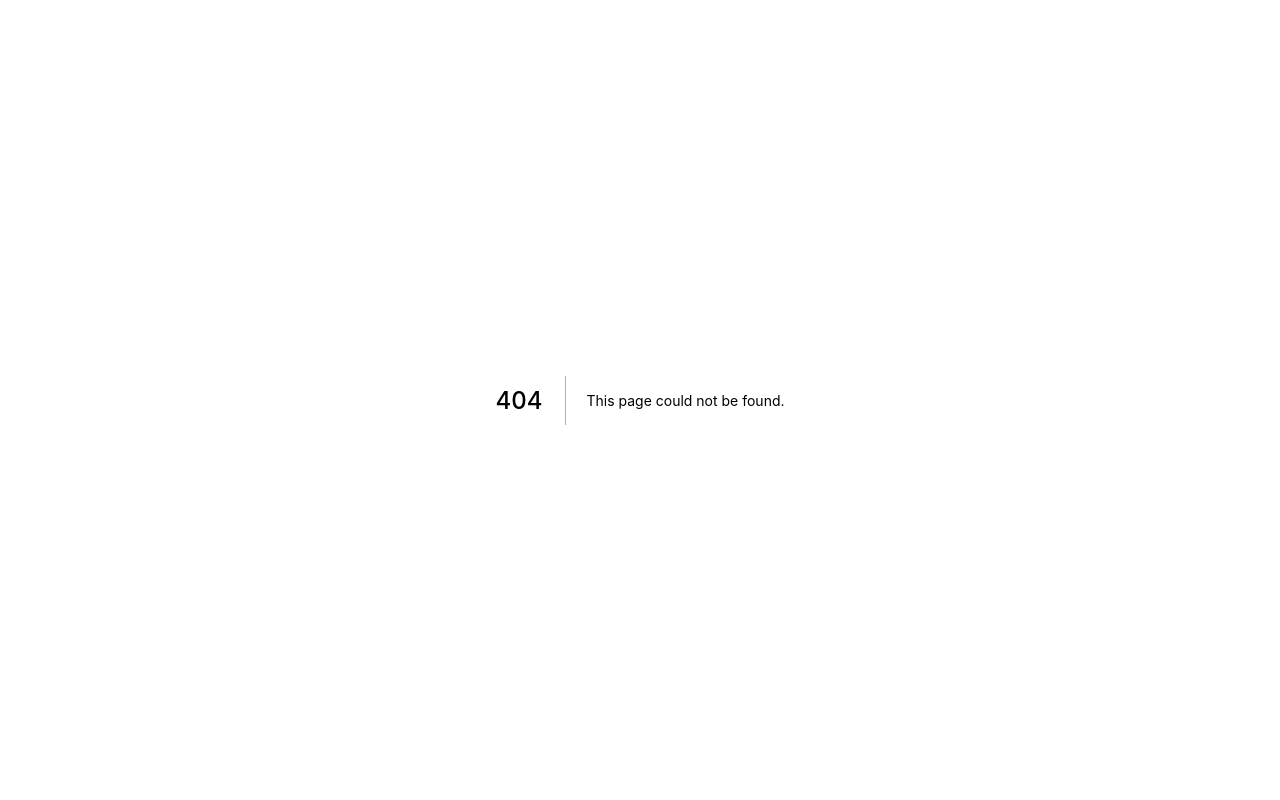
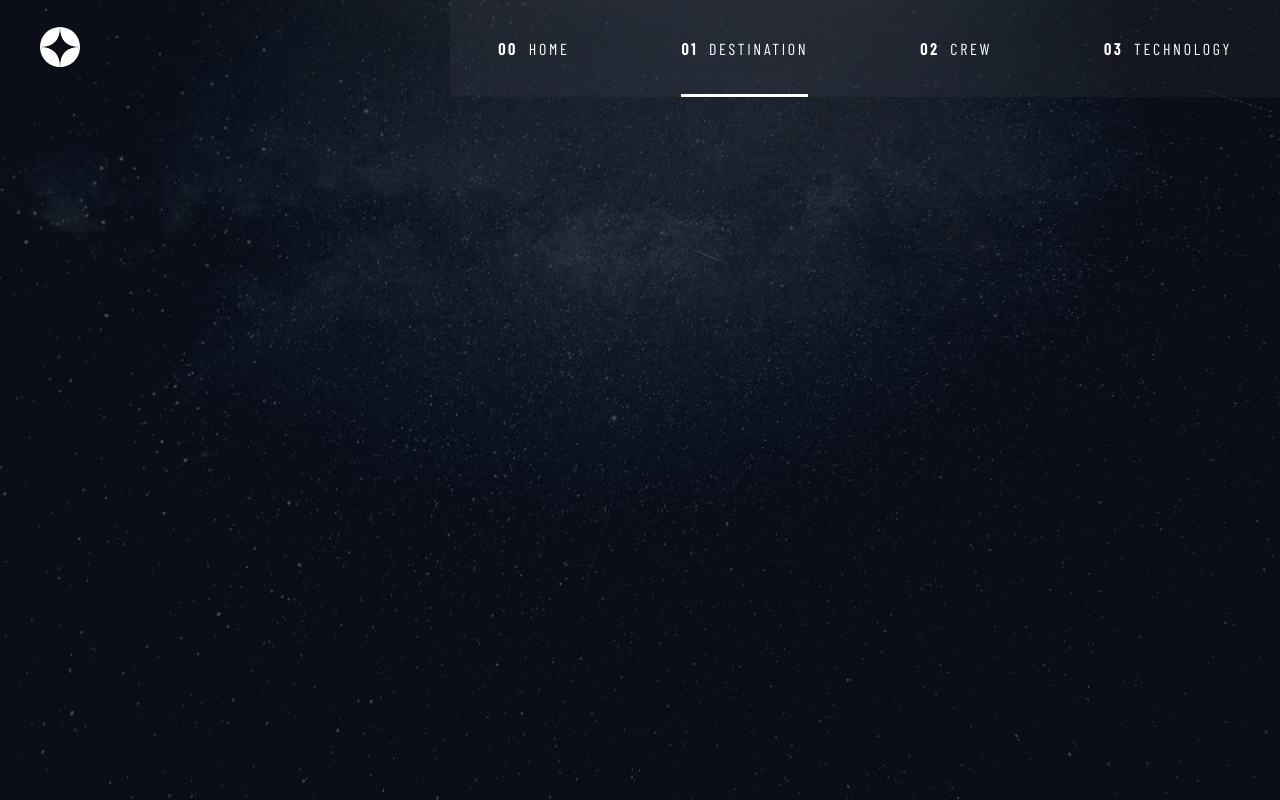
Before and after one commit to jowoojun/Space-tourism-multi-page-website, a Next.js app: page /destination/1 in a window 1280 px wide. Before the commit this address had no page. Built offline with nearby package versions, Linux system fonts and the light colour scheme; a web font is replaced by a local one.

Commit message:
Feat: Planet관련 이동 경로 추가

```diff
--- a/components/UI/molecules/VerticalMenu.js
+++ b/components/UI/molecules/VerticalMenu.js
@@ -35,7 +35,6 @@ const MenuItemContainer = styled.div`
 `
 
 const Blank = styled.div`
-
   @media screen and (min-width: 1023px) {
     margin-left: 11px;
   }
@@ -49,7 +48,10 @@ const VerticalMenu = ({menuList}) => {
       {menuList.map((menu, idx) =>
         <Link href={menu.href}>
           <a>
-            <MenuItemContainer currentHref={router.pathname} targetHref={menu.href} >
+            <MenuItemContainer
+              currentHref={router.pathname === '/' ? '/' : router.pathname.split('/')[1]}
+              targetHref={menu.href === '/' ? '/' : menu.href.split('/')[1]}
+            >
               <NavNumberFont>{fillZero(2, idx)}</NavNumberFont>
               <Blank />
               <NavFont>{menu.text}</NavFont>
--- a/components/templates/Header.js
+++ b/components/templates/Header.js
@@ -10,7 +10,7 @@ const menuList = [
   },
   {
     text: 'DESTINATION',
-    href: '/destination'
+    href: '/destination/moon'
   },
   {
     text: 'CREW',
--- /dev/null
+++ b/components/templates/PlanetTemplate.js
@@ -0,0 +1,32 @@
+import styled from 'styled-components'
+
+import Header from './Header'
+
+const PageContainer = styled.div`
+  width: 100vw;
+  height: 100vh;
+  background: url(/destination/background-destination-mobile.jpg) no-repeat;
+  background-size: cover;
+  display: flex;
+  flex-direction: column;
+
+  @media screen and (min-width: 767px) {
+    background: url(/destination/background-destination-tablet.jpg) no-repeat;
+    background-size: cover;
+  }
+  @media screen and (min-width: 1023px) {
+    background: url(/destination/background-destination-desktop.jpg) no-repeat;
+    background-size: cover;
+  }
+`
+
+const PlanetTemplate = ({}) => {
+  return (
+    <PageContainer>
+      <Header />
+
+    </PageContainer>
+  )
+}
+
+export default PlanetTemplate;
--- /dev/null
+++ b/pages/destination/[planet].js
@@ -0,0 +1,7 @@
+import PlanetTemplate from '../../components/templates/PlanetTemplate'
+
+export default function Planet() {
+  return (
+    <PlanetTemplate />
+  )
+}
```
